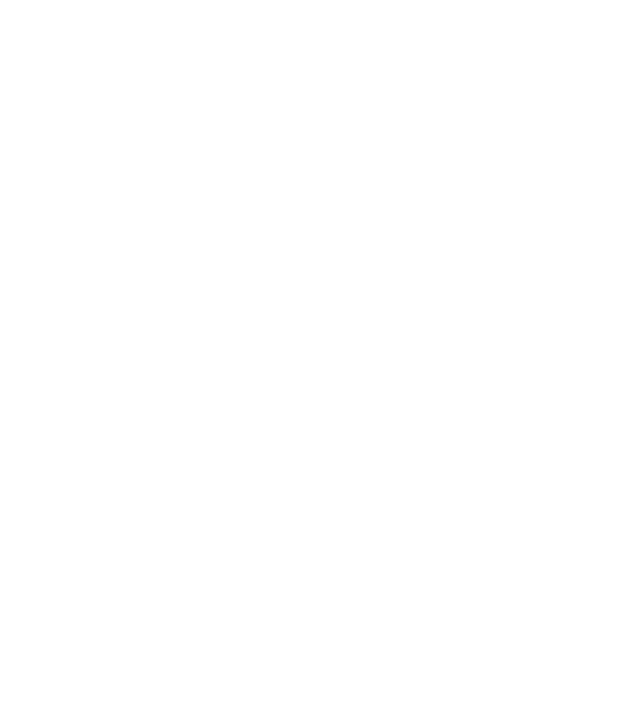
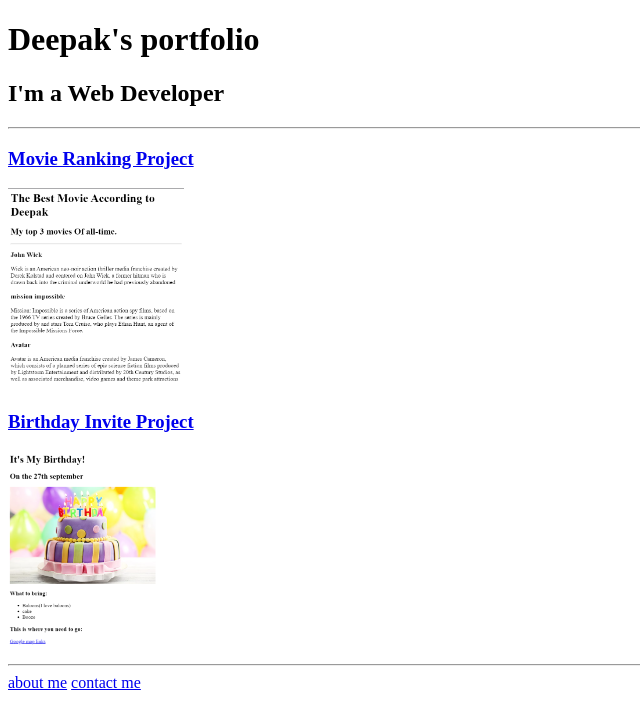
Before and after one commit to deepujack/html-portfolio, a plain HTML site: page index.html in a window 1280 px wide. Shown: the whole page, without its empty margins (0-640 px from the left). Drawn offline with Linux system fonts and the light colour scheme.

Commit message:
Add files via upload

```diff
--- a/index.html
+++ b/index.html
@@ -1,4 +1,24 @@
 <!-- TODO 1: Create the HTML Boilerplate -->
+<!DOCTYPE html>
+<html lang="en">
+<head>
+    <meta charset="UTF-8">
+    <meta name="viewport" content="width=device-width, initial-scale=1.0">
+    <title>My first webpage design</title>
+</head>
+<body>
+    <h1> Deepak's portfolio</h1>
+    <h2>I'm a Web Developer</h2><hr>
+   <h3><a href="./public/movie-ranking.html">Movie Ranking Project</a></h3>
+    <img src="./assets/images/Movie ranking 1.png" height="200"/>
+    <h3><a href="./public/birthday-invite.html">Birthday Invite Project</a></h3>
+    <img src="./assets/images/birthday-invite.png" height="200"/>
+    <hr>
+    <a href="./public/about.html">about me</a>
+    <a href="./public/contact.html">contact me</a>
+
+</body>
+</html>
 
 <!-- TODO 2: Add Your previous projects' HTML into the public folder -->
 
```
